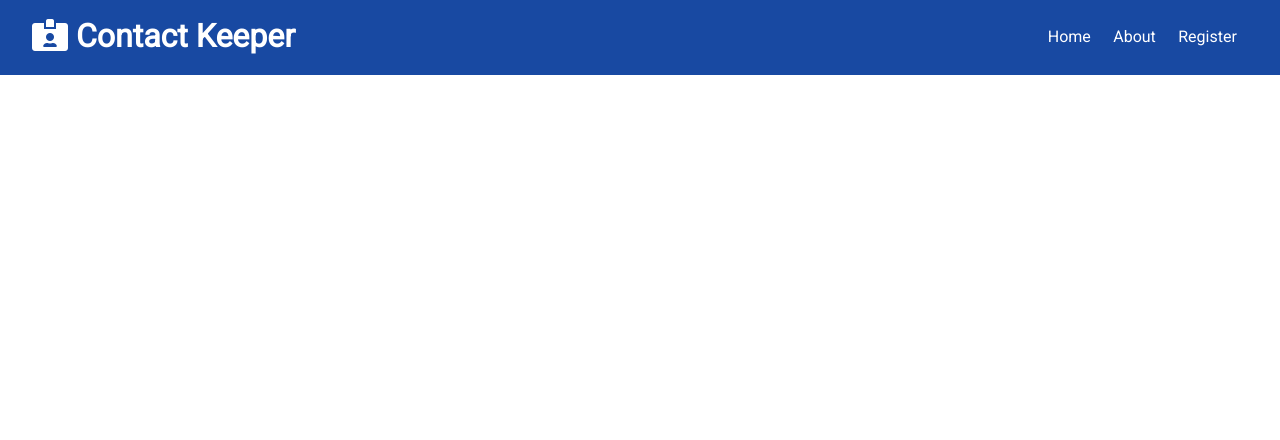
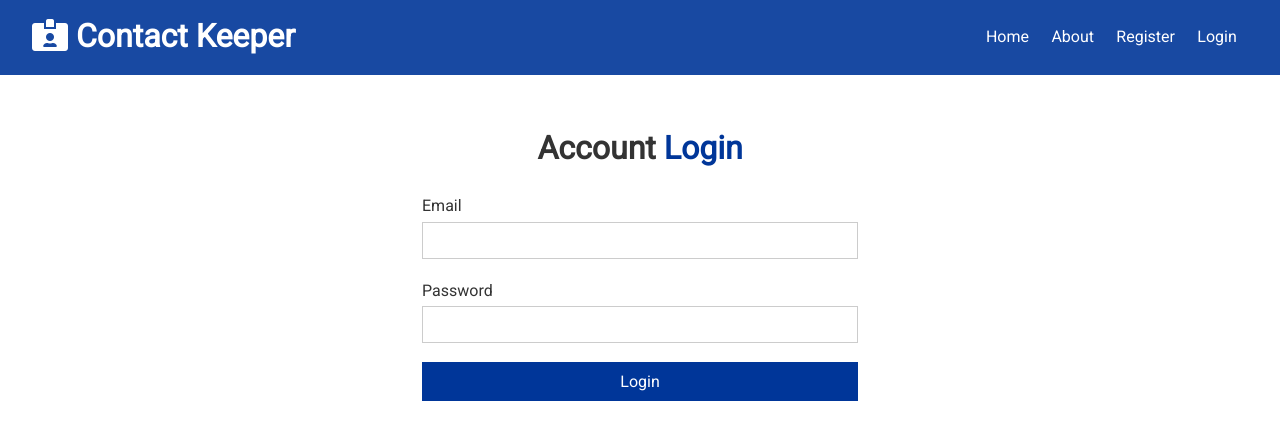
Before and after one commit to mechnicov/reactive-contacts, a React (Create React App) app in the folder client/: page /login in a window 1280 px wide. Shown: the top 440 px of the page. Built offline with nearby package versions, Linux system fonts and the light colour scheme.

Commit message:
Add Login component

```diff
--- a/client/src/App.js
+++ b/client/src/App.js
@@ -4,6 +4,7 @@
 import Home from './components/pages/Home'
 import About from './components/pages/About'
 import Register from './components/auth/Register'
+import Login from './components/auth/Login'
 
 import ContactState from './context/contact/ContactState'
 import AuthState from './context/auth/AuthState'
@@ -22,6 +23,7 @@
                 <Route exact path='/' component={Home}/>
                 <Route exact path='/about' component={About}/>
                 <Route exact path='/register' component={Register}/>
+                <Route exact path='/login' component={Login}/>
               </Switch>
             </div>
           </Fragment>
--- /dev/null
+++ b/client/src/components/auth/Login.js
@@ -0,0 +1,38 @@
+import React, { useState } from 'react'
+
+const Login = () => {
+  const [user, setUser] = useState({
+    email: '',
+    password: '',
+  })
+
+  const { email, password } = user
+
+  const onChange = e => setUser({ ...user, [e.target.name]: e.target.value })
+
+  const onSubmit = e => {
+    e.preventDefault()
+    console.log('Login')
+  }
+
+  return (
+    <div className='form-container'>
+      <h1>
+        Account <span className='text-primary'>Login</span>
+      </h1>
+      <form onSubmit={onSubmit}>
+        <div className='form-group'>
+          <label htmlFor='email'>Email</label>
+          <input type='email' name='email' id='email' value={email} onChange={onChange}/>
+        </div>
+        <div className='form-group'>
+          <label htmlFor='password'>Password</label>
+          <input type='password' name='password' id='password' value={password} onChange={onChange}/>
+        </div>
+        <input type='submit' value='Login' className='btn btn-primary btn-block'/>
+      </form>
+    </div>
+  )
+}
+
+export default Login
--- a/client/src/components/layout/Navbar.js
+++ b/client/src/components/layout/Navbar.js
@@ -12,6 +12,7 @@
         <li><Link to='/'>Home</Link></li>
         <li><Link to='/about'>About</Link></li>
         <li><Link to='/register'>Register</Link></li>
+        <li><Link to='/login'>Login</Link></li>
       </ul>
     </div>
   )
```
